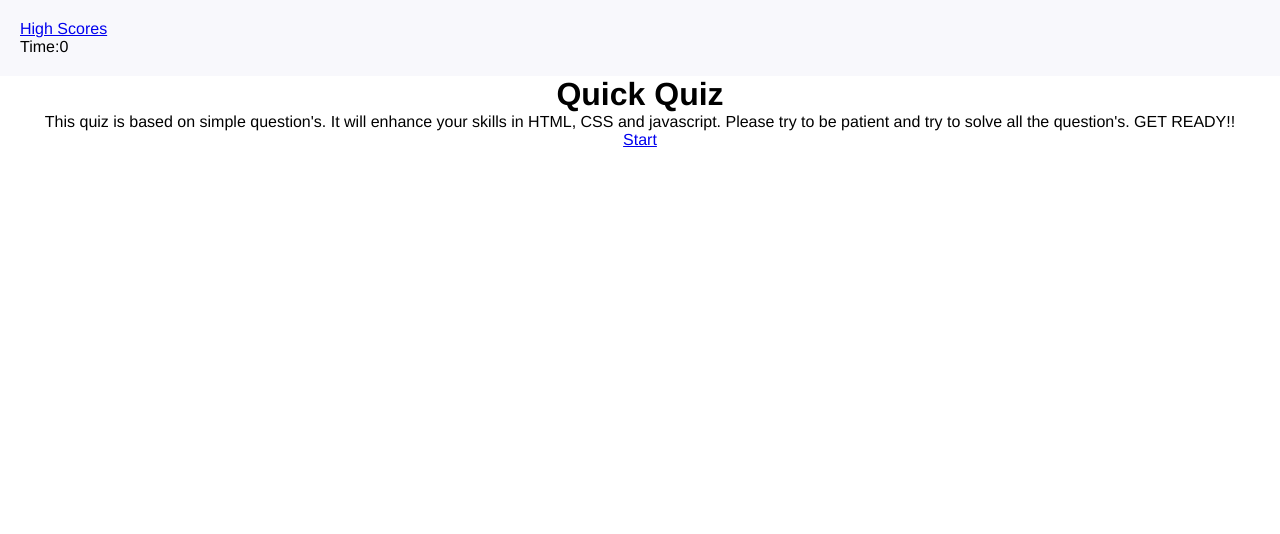
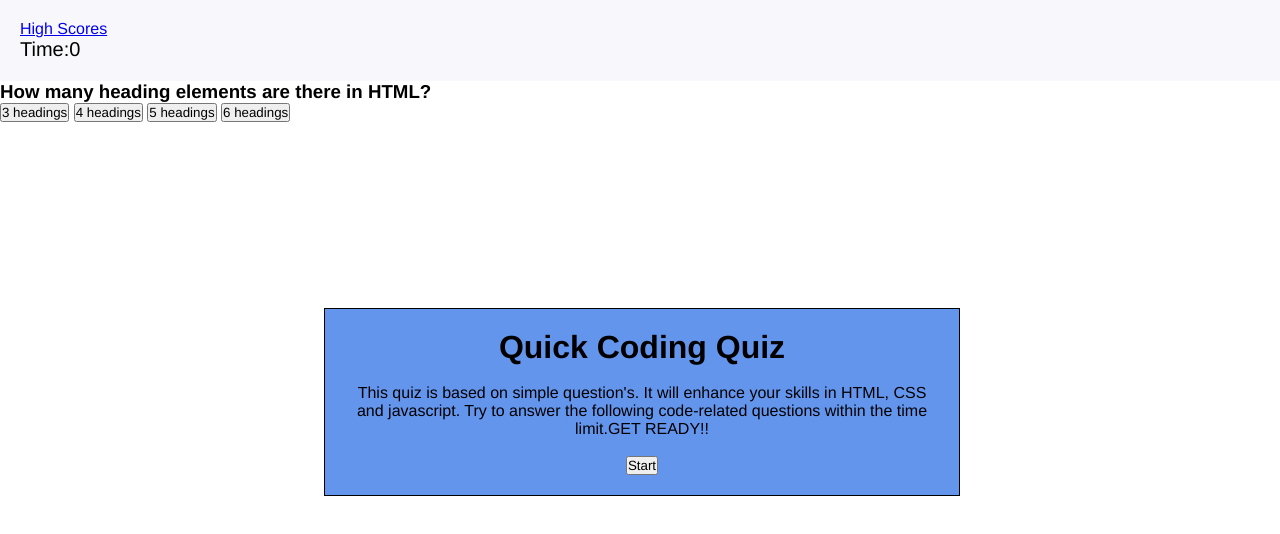
Before and after one commit to Etipriya/code_quiz, a plain HTML site: page index.html in a window 1280 px wide. Drawn offline with Linux system fonts and the light colour scheme.

Commit message:
modified content

```diff
--- a/assets/css/style.css
+++ b/assets/css/style.css
@@ -10,30 +10,35 @@ body {
   margin: 0;
 }
 
-header {
+.header {
   padding: 20px;
   font-family: Arial, Helvetica, sans-serif;
   background-color: rgb(248, 248, 252);
+  /* position: relative; */
 }
 
-.nav-holder {
-  font-size: 20px;
-  color: black;
-  text-align: left;
-}
-
-.nav-holder btn {
-  font-size: medium;
-  padding: 2rem;
-}
-
-.time {
+.timer {
   font-size: 20px;
   color: black;
   text-align: right;
+  display: inline-block;
 }
 
-.container {
+#container {
+  position: absolute;
+  top: 50%;
+  left: 50%;
+  transform: translate(-50%, -50%);
+  border: 1px solid black;
+  padding: 20px;
+  margin: 2px;
   text-align: center;
-  border-radius: (50, 50);
+  background-color: cornflowerblue;
 }
+
+.start-button {
+  font: large;
+}
+#start-button {
+  size: 20rem;
+}
--- a/index.html
+++ b/index.html
@@ -12,22 +12,33 @@
       <div>
         <a href="highscores.html" target="_blank">High Scores</a>
       </div>
-      <div class="timer">
-        Time:<span id="timer">0</span>
+      <div class="timer">Time:<span id="timer">0</span></div>
+    </header>
+    <div id="container">
+      <h1>Quick Coding Quiz</h1>
+      <br />
+      <div>
+        This quiz is based on simple question's. It will enhance your skills in
+        HTML, CSS and javascript. Try to answer the following code-related
+        questions within the time limit.GET READY!!
       </div>
-    </header>
-    <div class="container">
-        <h1>Quick Quiz</h1>
-        <div>This quiz is based on simple question's. It will enhance your skills
-          in HTML, CSS and javascript. Please try to be patient and try to solve
-          all the question's. GET READY!!
-        </div>
-        <div id="start-quiz">
-          <a href="start" class="start_button">Start</a>
-        </div>
+      <br />
+      <div>
+        <button id="start-button" class="start-button">Start</button>
       </div>
     </div>
 
+    <div id="question">
+      <h3>How many heading elements are there in HTML?</h3>
+      <ul>
+        <li>
+          <button>3 headings</button>
+          <button>4 headings</button>
+          <button>5 headings</button>
+          <button>6 headings</button>
+        </li>
+      </ul>
+    </div>
     <script src="script.js"></script>
   </body>
 </html>
```
Also changed, not shown: assets/highscores.js (+37 -4 lines), assets/script.js (+4 -7 lines), highscores.html (+2 -1 lines).
